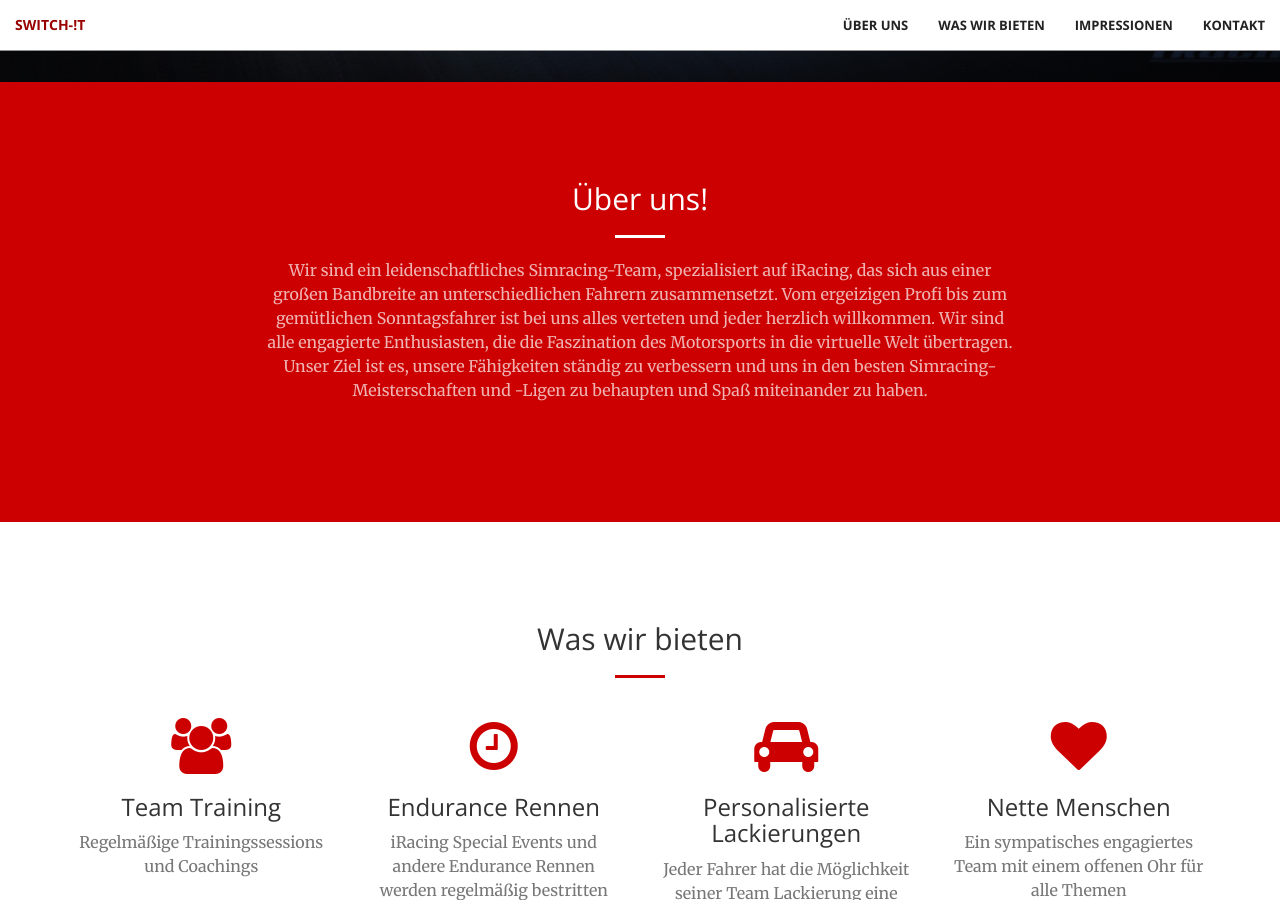
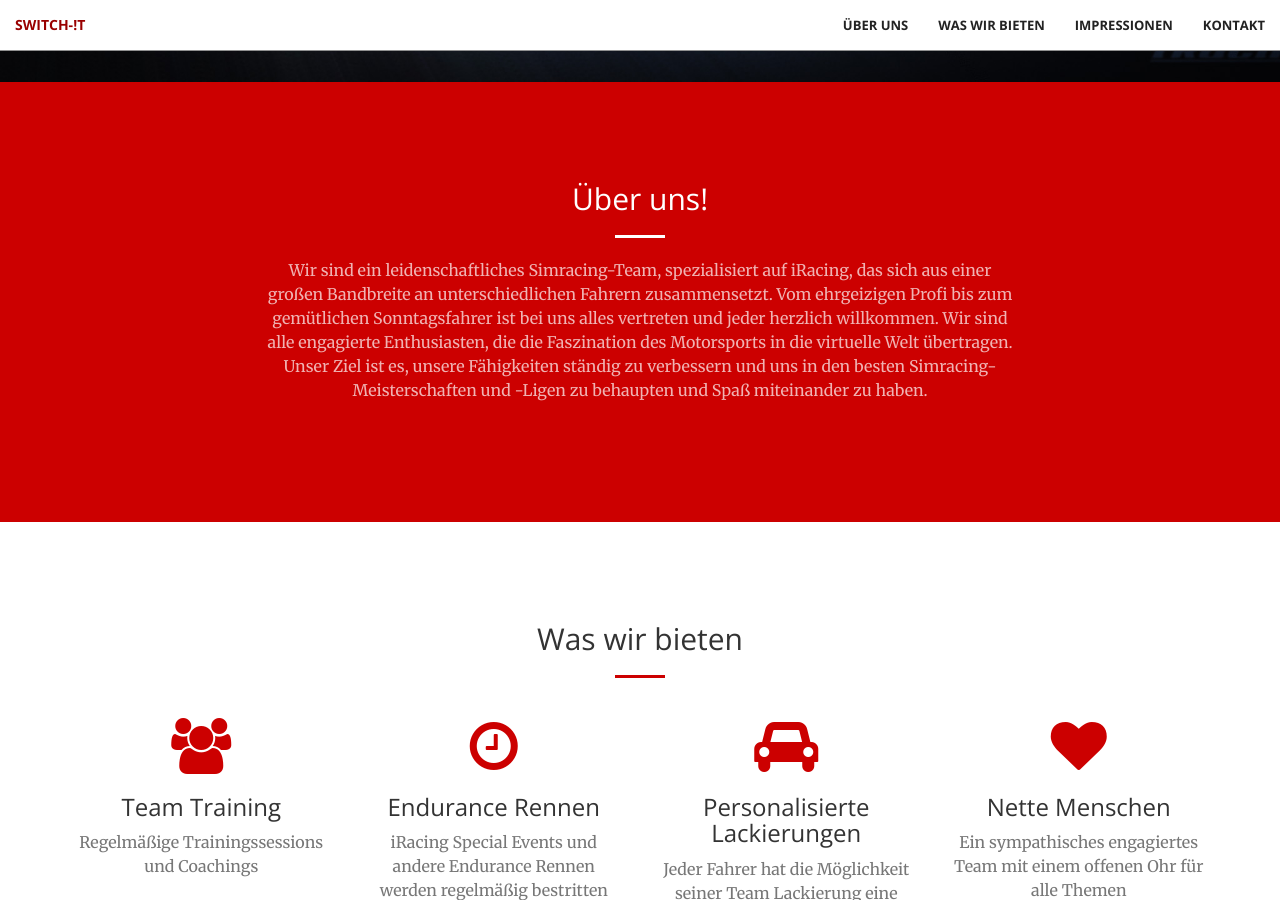
Before and after one commit to Hisselmissel/switch-it-web, a Jekyll site: the page built from index.html, in a window 1280 px wide and 900 px high, scrolled down 818 px. Built offline with Jekyll 4.4.1, drawn with Linux system fonts in a browser that asks for light colours; some of the changed text lies outside the part shown.

Commit message:
Fix typos

```diff
--- a/_includes/about.html
+++ b/_includes/about.html
@@ -4,7 +4,7 @@
             <div class="col-lg-8 col-lg-offset-2 text-center">
                 <h2 class="section-heading">Über uns!</h2>
                 <hr class="light">
-                <p class="text-faded">Wir sind ein leidenschaftliches Simracing-Team, spezialisiert auf iRacing, das sich aus einer großen Bandbreite an unterschiedlichen Fahrern zusammensetzt. Vom ergeizigen Profi bis zum gemütlichen Sonntagsfahrer ist bei uns alles verteten und jeder herzlich willkommen. Wir sind alle engagierte Enthusiasten, die die Faszination des Motorsports in die virtuelle Welt übertragen. Unser Ziel ist es, unsere Fähigkeiten ständig zu verbessern und uns in den besten Simracing-Meisterschaften und -Ligen zu behaupten und Spaß miteinander zu haben.</p>
+                <p class="text-faded">Wir sind ein leidenschaftliches Simracing-Team, spezialisiert auf iRacing, das sich aus einer großen Bandbreite an unterschiedlichen Fahrern zusammensetzt. Vom ehrgeizigen Profi bis zum gemütlichen Sonntagsfahrer ist bei uns alles vertreten und jeder herzlich willkommen. Wir sind alle engagierte Enthusiasten, die die Faszination des Motorsports in die virtuelle Welt übertragen. Unser Ziel ist es, unsere Fähigkeiten ständig zu verbessern und uns in den besten Simracing-Meisterschaften und -Ligen zu behaupten und Spaß miteinander zu haben.</p>
             </div>
         </div>
     </div>
--- a/_includes/benefits.html
+++ b/_includes/benefits.html
@@ -35,7 +35,7 @@
                 <div class="service-box">
                     <i class="fa fa-4x fa-heart wow bounceIn text-primary" data-wow-delay=".3s"></i>
                     <h3>Nette Menschen</h3>
-                    <p class="text-muted">Ein sympatisches engagiertes Team mit einem offenen Ohr für alle Themen</p>
+                    <p class="text-muted">Ein sympathisches engagiertes Team mit einem offenen Ohr für alle Themen</p>
                 </div>
             </div>
         </div>
--- a/_includes/contact.html
+++ b/_includes/contact.html
@@ -4,7 +4,7 @@
             <div class="col-lg-8 col-lg-offset-2 text-center">
                 <h2 class="section-heading">Interessiert?</h2>
                 <hr class="primary">
-                <p>Falls du ein Team suchst und interessiert bist, besuche uns auf Discord, folge uns auf Instagram oder schreib uns ne Mail. Wir freuen uns drauf!</p>
+                <p>Falls du ein Team suchst und interessiert bist, besuche uns auf Discord, folge uns auf Instagram oder schreib uns eine Mail. Wir freuen uns drauf!</p>
             </div>
 
         <div class="col-lg-2 col-lg-offset-1 text-center">
```
